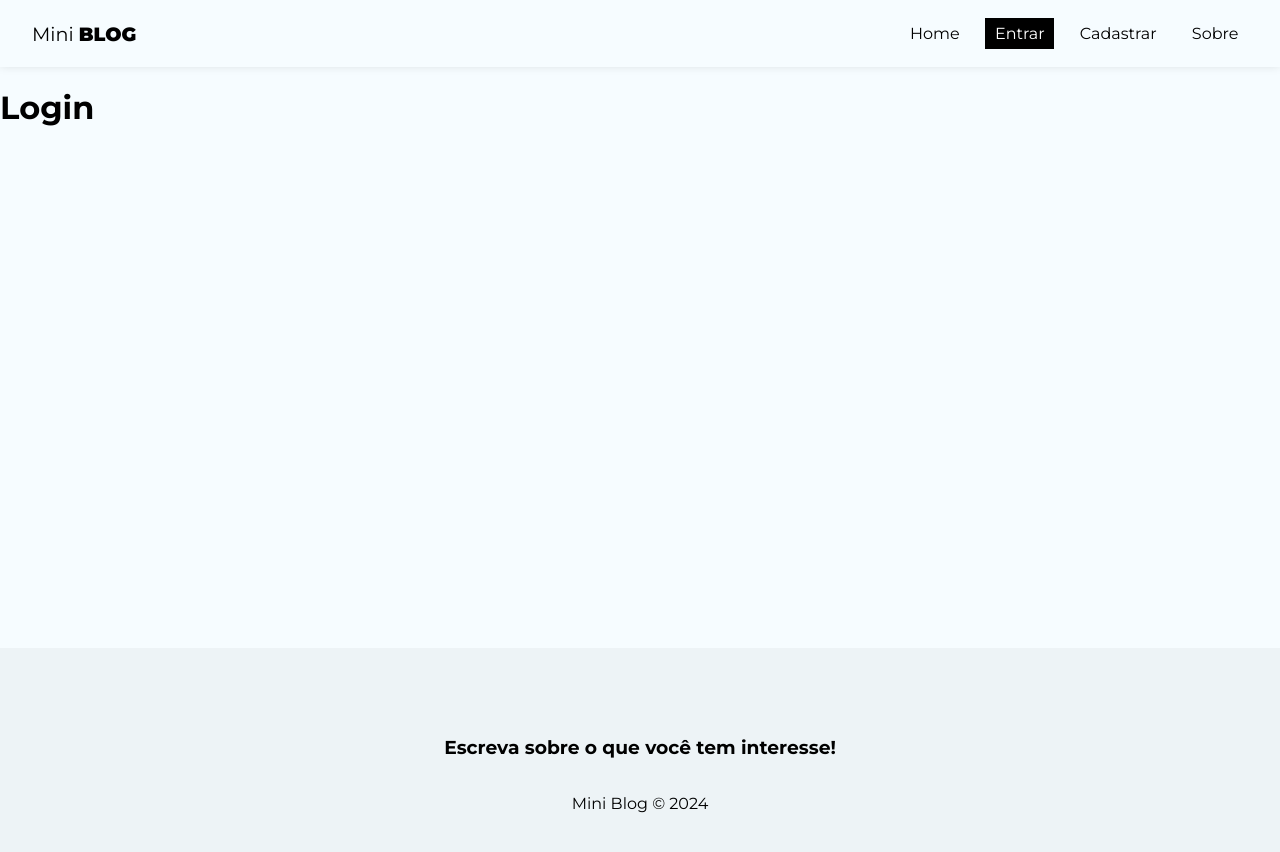
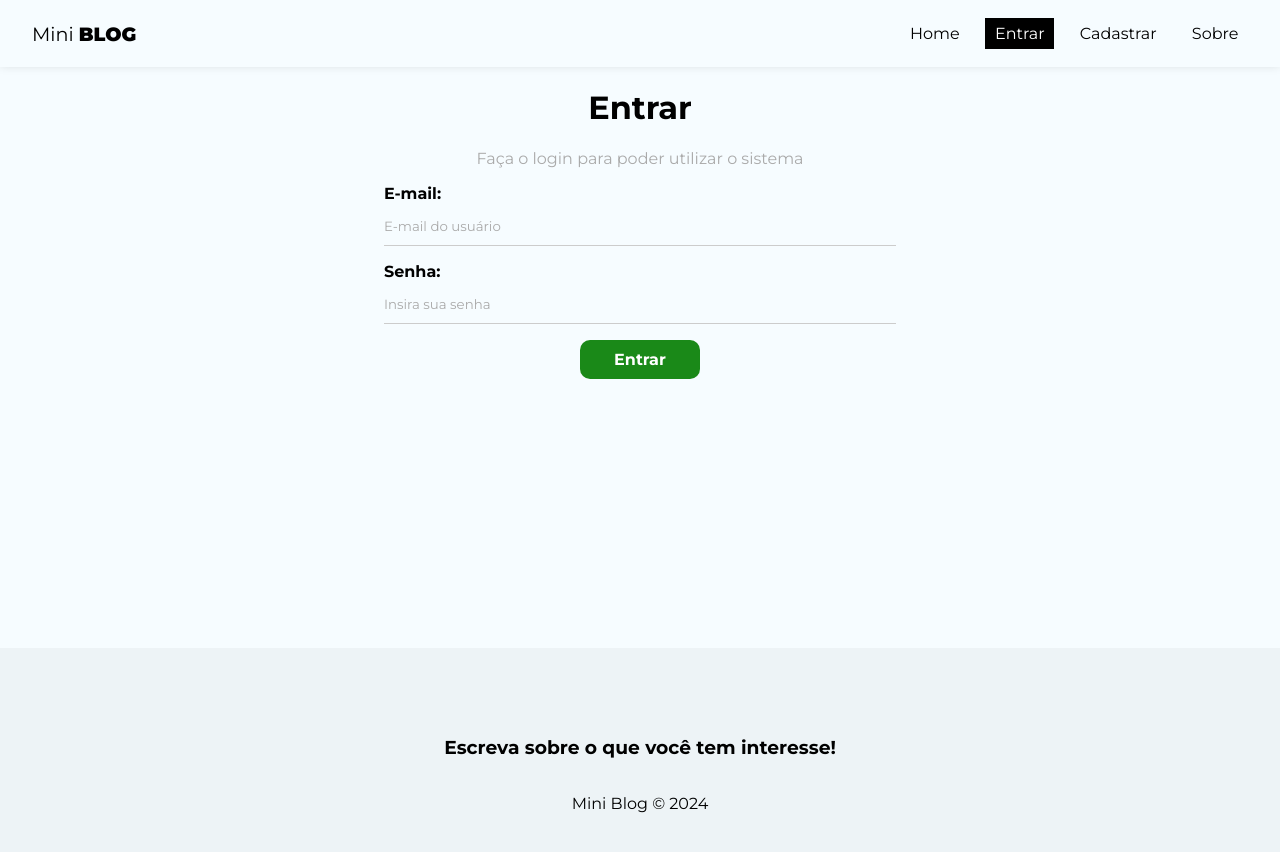
Before and after one commit to oldrado-jr/mini-blog, a React (Vite) app: page /login in a window 1280 px wide. Shown: the top 852 px of the page. Built offline with nearby package versions, Linux system fonts and the light colour scheme; no server answers.

Commit message:
feat: add login page content and style

```diff
--- a/src/hooks/useAuthentication.js
+++ b/src/hooks/useAuthentication.js
@@ -3,6 +3,7 @@
   createUserWithEmailAndPassword,
   updateProfile,
   signOut,
+  signInWithEmailAndPassword,
 } from "firebase/auth";
 import { useEffect, useState } from "react";
 
@@ -10,7 +11,7 @@
 
 export const useAuthentication = () => {
   const [error, setError] = useState(null);
-  const [loading, setLoading] = useState(null);
+  const [loading, setLoading] = useState(false);
 
   // deal with memory leak
   const [cancelled, setCancelled] = useState(false);
@@ -61,9 +62,36 @@
   };
 
   // logout - sign out
-  const logout = () => {
+  const logout = async () => {
     isCancelled();
-    signOut(auth);
+
+    await signOut(auth);
+  };
+
+  // login - sign in
+  const login = async (data) => {
+    isCancelled();
+
+    setLoading(true);
+    setError(null);
+
+    const { email, password } = data;
+
+    try {
+      await signInWithEmailAndPassword(auth, email, password);
+    } catch (err) {
+      let systemErrorMessage;
+
+      if (err.message.includes('invalid-credential')) {
+        systemErrorMessage = 'E-mail ou senha inválidos.';
+      } else {
+        systemErrorMessage = 'Ocorreu um erro, por favor tente mais tarde.';
+      }
+
+      setError(systemErrorMessage);
+    } finally {
+      setLoading(false);
+    }
   };
 
   useEffect(() => {
@@ -76,5 +104,6 @@
     error,
     loading,
     logout,
+    login,
   };
 };
--- a/src/pages/Login/index.jsx
+++ b/src/pages/Login/index.jsx
@@ -1,7 +1,66 @@
+import { useEffect, useState } from "react";
+
+import { useAuthentication } from "../../hooks/useAuthentication";
+
+import styles from './styles.module.css';
+
 function Login() {
+  const [email, setEmail] = useState('');
+  const [password, setPassword] = useState('');
+  const [error, setError] = useState('');
+
+  const { login, error: authError, loading } = useAuthentication();
+
+  const handleSubmit = async (e) => {
+    e.preventDefault();
+
+    setError('');
+
+    const user = {
+      email,
+      password,
+    };
+
+    await login(user);
+  };
+
+  useEffect(() => {
+    if (authError) {
+      setError(authError);
+    }
+  }, [authError]);
+
   return (
-    <div>
-      <h1>Login</h1>
+    <div className={styles.login}>
+      <h1>Entrar</h1>
+      <p>Faça o login para poder utilizar o sistema</p>
+      <form onSubmit={handleSubmit}>
+        <label>
+          <span>E-mail:</span>
+          <input
+            type="email"
+            name="email"
+            placeholder="E-mail do usuário"
+            required
+            value={email}
+            onChange={(e) => setEmail(e.target.value.trim())}
+          />
+        </label>
+        <label>
+          <span>Senha:</span>
+          <input
+            type="password"
+            name="password"
+            placeholder="Insira sua senha"
+            required
+            value={password}
+            onChange={(e) => setPassword(e.target.value.trim())}
+          />
+        </label>
+        {!loading && <button className="btn">Entrar</button>}
+        {loading && <button className="btn" disabled>Aguarde...</button>}
+        {error && <p className="error">{error}</p>}
+      </form>
     </div>
   );
 }
--- /dev/null
+++ b/src/pages/Login/styles.module.css
@@ -0,0 +1,7 @@
+.login {
+  text-align: center;
+}
+
+.login p {
+  color: #aaa;
+}
```
